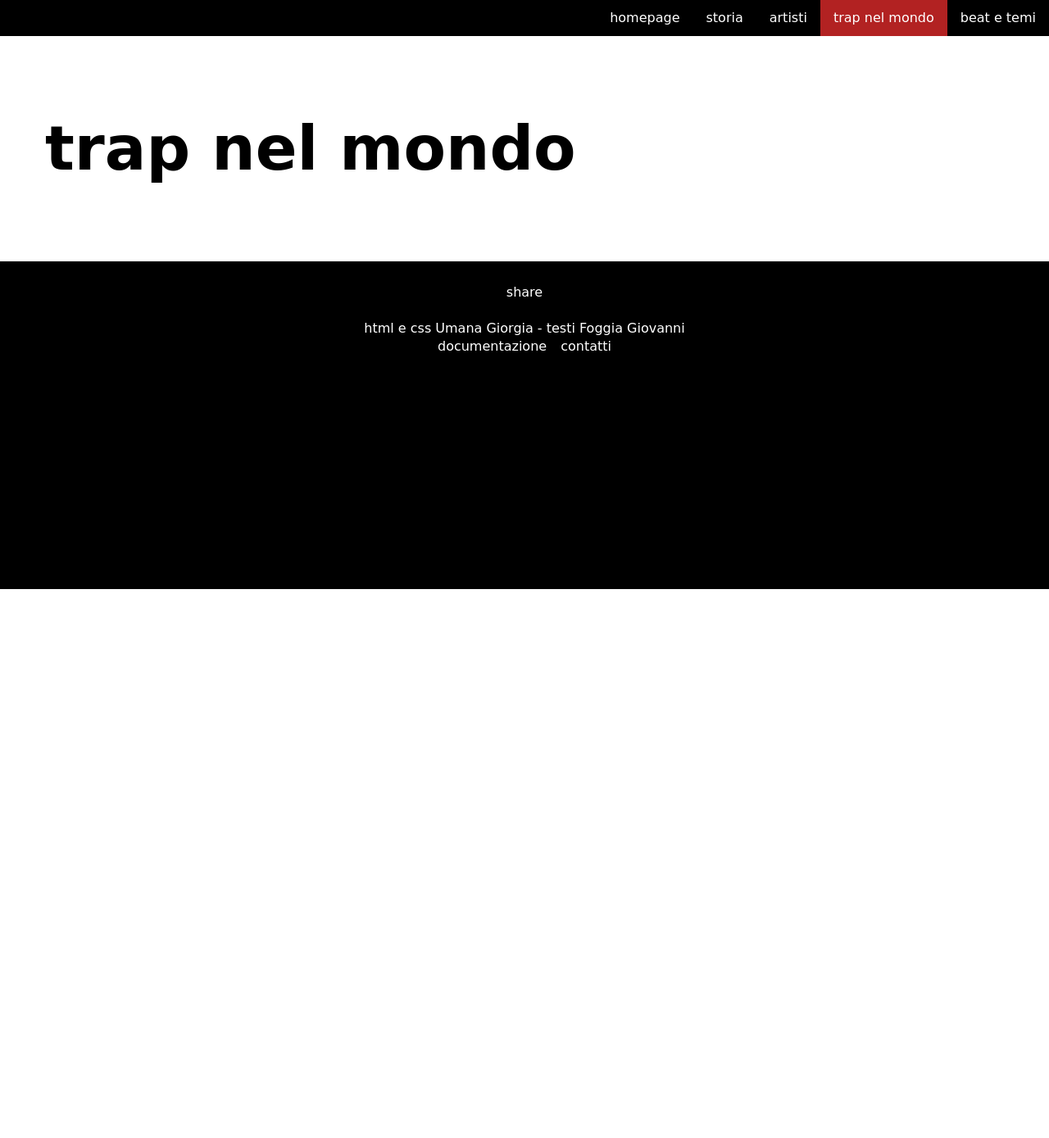
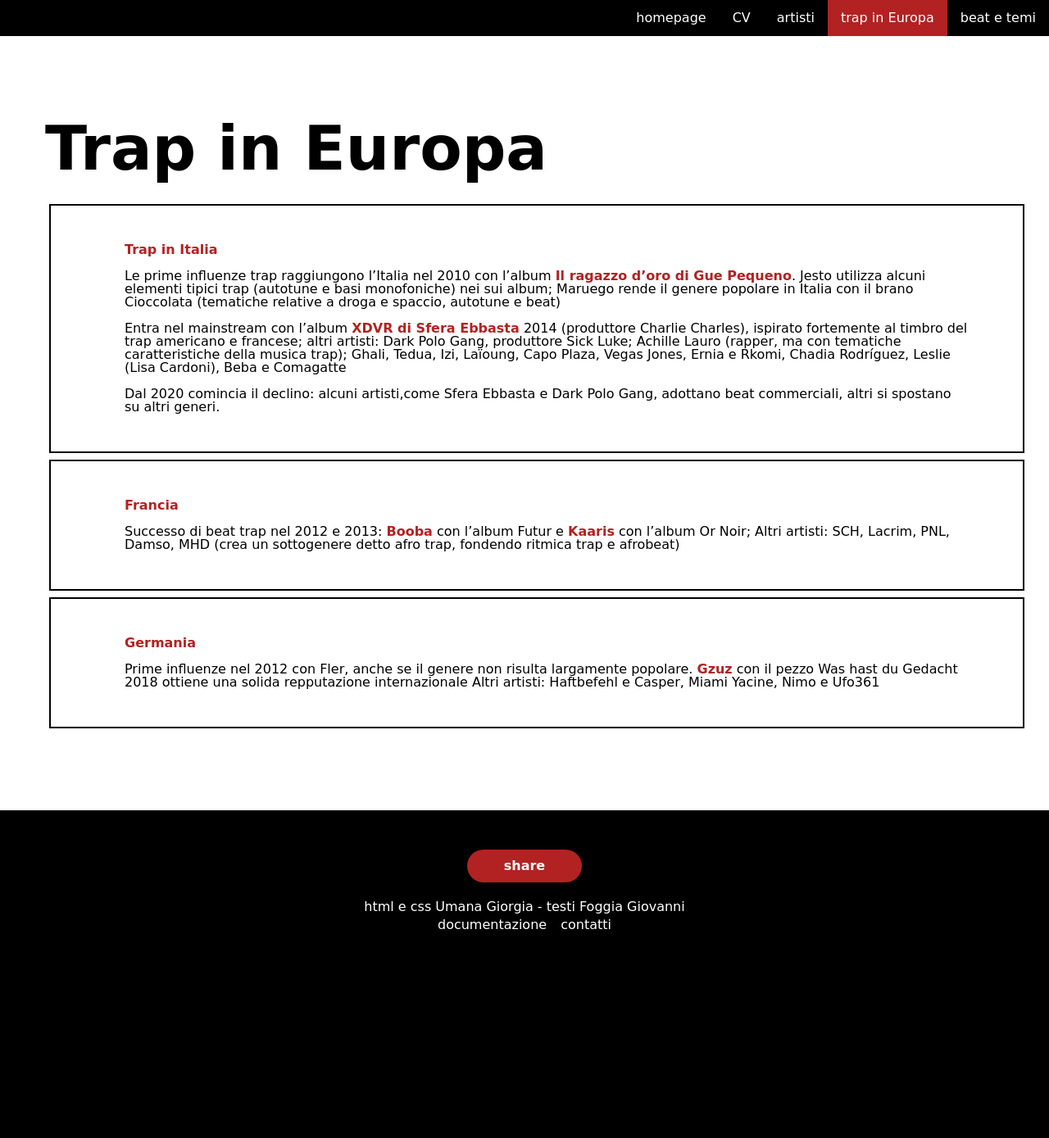
Before and after one commit to foggia-umana/sito-informatica-umanistica, a plain HTML site: page mondo.html in a window 1280 px wide. Shown: the whole page at 82% size. Before the commit the page ends 800 px from the top, so only its background shows below. Drawn offline with Linux system fonts and the light colour scheme; files that its build step writes are made by us from their sources; a web font is replaced by a local one.

Commit message:
Update mondo.html
inserito testo

```diff
--- a/mondo.html
+++ b/mondo.html
@@ -4,7 +4,7 @@
 	<link href="https://fonts.googleapis.com/css2?family=Koulen&display=swap" rel="stylesheet">
 	<title>TRAP</title>
 	<link rel="stylesheet" type="text/css" href="css/style.css">
-	<!--rivedere link-->
+	<link rel="stylesheet" href="https://cdnjs.cloudflare.com/ajax/libs/font-awesome/4.7.0/css/font-awesome.min.css">
 	<meta name="viewport" content="width=device-width, initial-scale=1.0">
 </head>
 <body style="background-color:white;">
@@ -13,20 +13,48 @@
 	<nav>
 		<ul>
 			<li><a href="beatetemi.html">beat e temi</a></li>
-			<li><a class="active" href="mondo.html">trap nel mondo</a></li>
+			<li><a class="active" href="eu.html">trap in Europa</a></li>
 			<li><a href="artisti.html">artisti</a></li>
-			<li><a href="storia.html">storia</a></li>
+			<li><a href="storia.html">CV</a></li>
 			<li><a href="index.html">homepage</a></li>
 
 		</ul>
 	</nav>
 </header>
 <section>
-	<h1 class="titolo2">trap nel mondo</h1>
+	<h1 class="titolo2">Trap in Europa</h1>
+
+<div class="cv1">
+    <p><b style="color:firebrick">Trap in Italia</b></p>
+    <p>Le prime influenze trap raggiungono l’Italia nel 2010 con l’album <b style="color:firebrick">Il ragazzo d’oro di Gue Pequeno</b>. Jesto utilizza alcuni elementi tipici trap (autotune e basi monofoniche) nei sui album; Maruego rende il genere popolare in Italia con il brano Cioccolata (tematiche relative a droga e spaccio, autotune e beat) </p>
+    <p>Entra nel mainstream con l’album <b style="color:firebrick">XDVR di Sfera Ebbasta</b> 2014 (produttore Charlie Charles), ispirato fortemente al timbro del trap americano e francese; altri artisti: Dark Polo Gang, produttore Sick Luke; Achille Lauro (rapper, ma con tematiche caratteristiche della musica trap); Ghali, Tedua, Izi, Laïoung, Capo Plaza, Vegas Jones, Ernia e Rkomi,  Chadia Rodríguez, Leslie (Lisa Cardoni), Beba e Comagatte</p>
+    <p>Dal 2020 comincia il declino: alcuni artisti,come Sfera Ebbasta e Dark Polo Gang, adottano beat commerciali, altri si spostano su altri generi.</p>
+ </div>
+
+  <div class="cv2">
+  	<p><b style="color:firebrick">Francia</b></p>
+    <p>Successo di beat trap nel 2012 e 2013: <b style="color:firebrick">Booba</b> con l’album Futur e <b style="color:firebrick">Kaaris</b> con l’album Or Noir;
+Altri artisti: SCH, Lacrim, PNL, Damso, MHD (crea un sottogenere detto afro trap, fondendo ritmica trap e afrobeat)</p>
+  </div>
+
+ <div class="cv2">
+  	<p><b style="color:firebrick">Germania</b></p>
+    <p>Prime influenze nel 2012 con Fler, anche se il genere non risulta largamente popolare. <b style="color:firebrick">Gzuz</b> con il pezzo Was hast du Gedacht 2018 ottiene una solida repputazione internazionale
+Altri artisti: Haftbefehl e  Casper, Miami Yacine, Nimo e Ufo361
+</p>
+  </div>
 </section>
-<div class="fine">
-	<section class="infofine">
-	<p class="base" >share</p>
+
+
+<div class="fine" style="text-align:center">
+	<section class="infofine" style="text-align:center" >
+	<div class="sharebutton">
+		<span> <b>share</b></span>
+		<a href="#" class="fa fa-facebook disabled"></a>
+	    <a href="#" class="fa fa-instagram disabled"></a>
+	    <a href="#" class="fa fa-snapchat-ghost disabled"></a>
+	    <a href="#" class="fa fa-github disabled"></a>
+	</div>
 	<footer>
 		<p class="base">html e css Umana Giorgia - testi Foggia Giovanni</p>
 		<a href="documentazione.html" class="base">documentazione</a>
```
